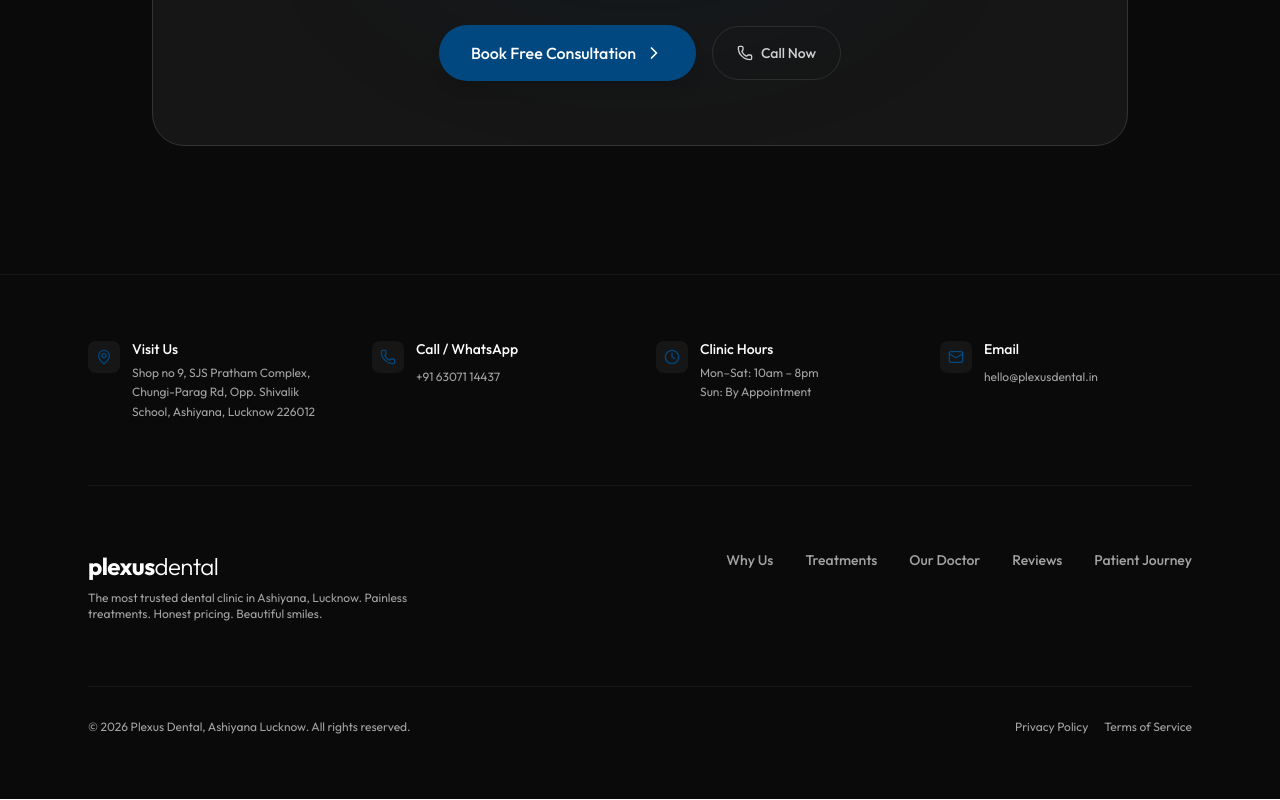
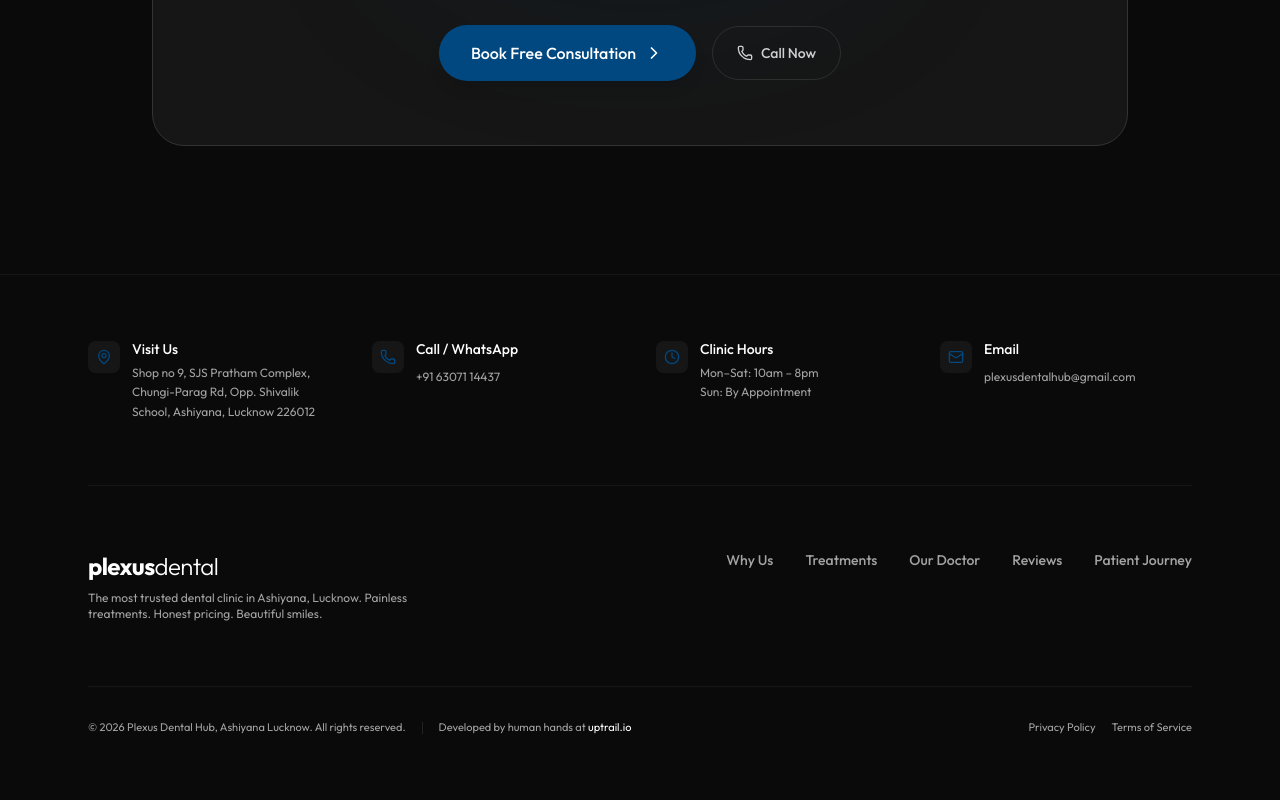
Before and after one commit to aibax04/plexushub, a React (Vite) app: page / in a window 1280 px wide. Shown: the part 6265-7065 px from the top of the page. Built offline with nearby package versions, Linux system fonts and the light colour scheme.

Commit message:
chore: add developer credit to uptrail.io

```diff
--- a/src/components/Footer.jsx
+++ b/src/components/Footer.jsx
@@ -45,7 +45,7 @@ function Footer() {
             </div>
             <div>
               <p className="text-dark-text text-sm font-medium mb-1">Email</p>
-              <a href="mailto:plexusdentalhub@gmail.com" className="text-dark-text-muted text-xs hover:text-primary transition-colors">hello@plexusdental.in</a>
+              <a href="mailto:plexusdentalhub@gmail.com" className="text-dark-text-muted text-xs hover:text-primary transition-colors">plexusdentalhub@gmail.com</a>
             </div>
           </div>
         </div>
@@ -68,8 +68,12 @@ function Footer() {
         </div>
 
         {/* Copyright */}
-        <div className="pt-8 border-t border-white/5 flex flex-col md:flex-row justify-between items-center gap-4 text-dark-text-muted text-xs">
-          <div>© {new Date().getFullYear()} Plexus Dental, Ashiyana Lucknow. All rights reserved.</div>
+        <div className="pt-8 border-t border-white/5 flex flex-col md:flex-row justify-between items-center gap-4 text-dark-text-muted text-[11px]">
+          <div className="flex flex-col md:flex-row items-center gap-2 md:gap-4 text-center md:text-left">
+            <span>© {new Date().getFullYear()} Plexus Dental Hub, Ashiyana Lucknow. All rights reserved.</span>
+            <span className="hidden md:block w-px h-3 bg-white/10"></span>
+            <span>Developed by human hands at <a href="https://www.uptrail.io" target="_blank" rel="noopener noreferrer" className="text-white hover:text-primary transition-colors">uptrail.io</a></span>
+          </div>
           <div className="flex gap-4">
             <a href="#" className="hover:text-dark-text transition-colors">Privacy Policy</a>
             <a href="#" className="hover:text-dark-text transition-colors">Terms of Service</a>
```
